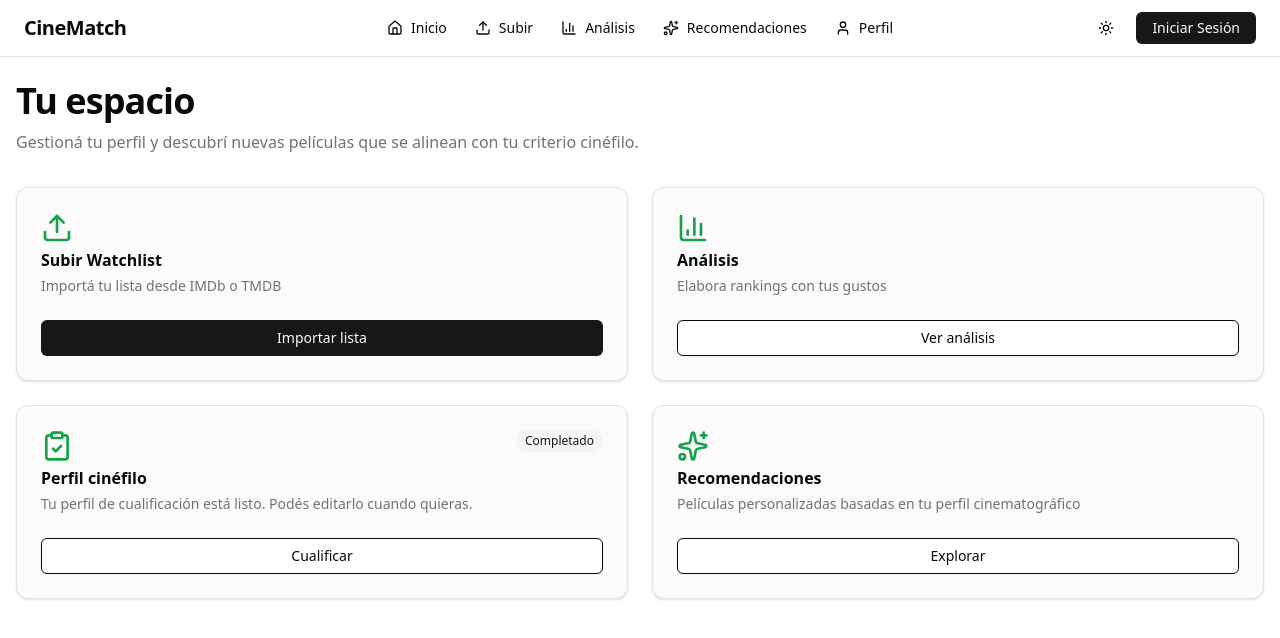
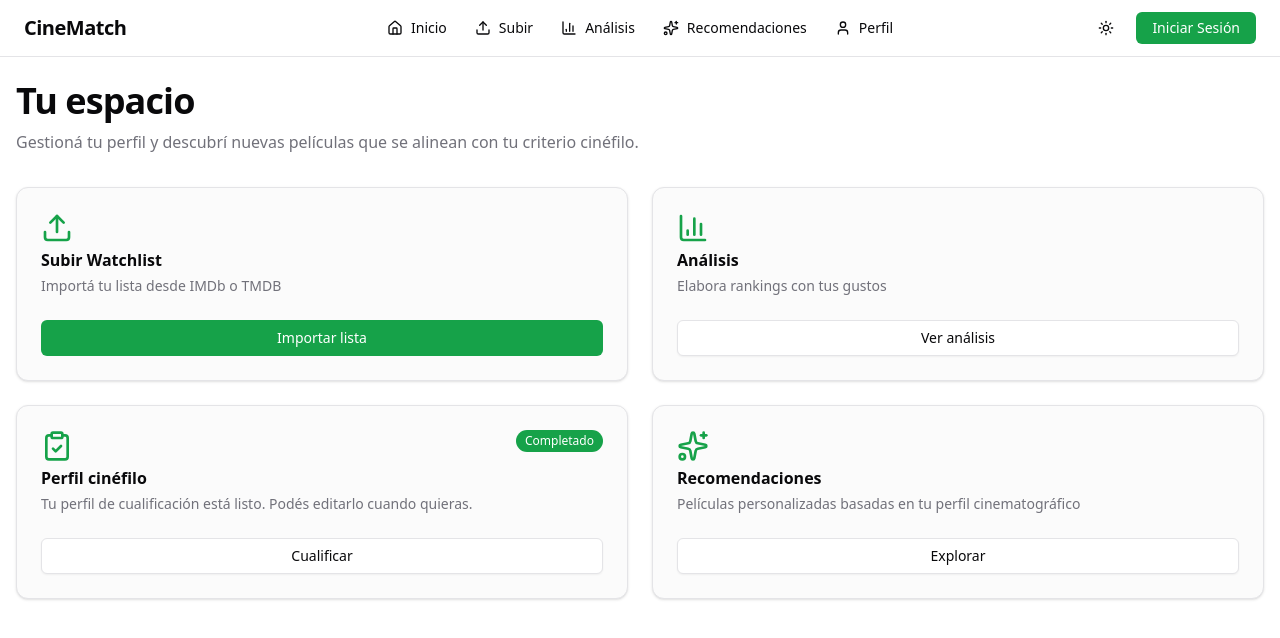
Before and after one commit to VasquezCodes/CineMatch, a Next.js app: page /app in a window 1280 px wide. Shown: the top 638 px of the page. Built offline with nearby package versions, Linux system fonts and the light colour scheme; no server answers.

Commit message:
Refactor UI styles in RankingsDebugPage, WorkerDebugPage, AppHeader, Badge, and Button components to utilize design tokens for consistency; updated error handling and button styles for improved user experience.

```diff
--- a/src/app/dev/rankings/page.tsx
+++ b/src/app/dev/rankings/page.tsx
@@ -106,11 +106,11 @@ export default function RankingsDebugPage() {
           </CardHeader>
           <CardContent>
             {error && (
-              <div className="p-4 bg-red-100 text-red-800 rounded mb-4">
+              <div className="p-4 bg-destructive/10 text-destructive rounded mb-4">
                 Error: {error}
               </div>
             )}
-            <pre className="bg-slate-950 text-slate-50 p-4 rounded overflow-auto max-h-[500px] text-xs">
+            <pre className="bg-muted text-foreground p-4 rounded overflow-auto max-h-[500px] text-xs">
               {result ? JSON.stringify(result, null, 2) : "No result"}
             </pre>
           </CardContent>
--- a/src/app/dev/worker/page.tsx
+++ b/src/app/dev/worker/page.tsx
@@ -32,27 +32,27 @@ export default function WorkerDebugPage() {
         <div className="p-8 max-w-2xl mx-auto">
             <h1 className="text-2xl font-bold mb-4">Import Worker Debugger</h1>
 
-            <div className="mb-6 p-4 bg-gray-100 rounded">
+            <div className="mb-6 p-4 bg-muted rounded">
                 <p className="mb-2">Status: <strong>{loading ? 'Running...' : 'Idle'}</strong></p>
                 <button
                     onClick={triggerWorker}
                     disabled={loading}
-                    className="px-4 py-2 bg-blue-600 text-white rounded hover:bg-blue-700 disabled:opacity-50"
+                    className="px-4 py-2 bg-accent text-accent-foreground rounded hover:bg-accent/90 disabled:opacity-50"
                 >
                     Trigger Worker Process
                 </button>
             </div>
 
             {error && (
-                <div className="p-4 bg-red-100 text-red-700 rounded mb-4">
+                <div className="p-4 bg-destructive/10 text-destructive rounded mb-4">
                     <strong>Error:</strong> {error}
                 </div>
             )}
 
             {result && (
-                <div className="p-4 bg-green-50 rounded border border-green-200">
+                <div className="p-4 bg-muted rounded border border-border">
                     <h2 className="font-semibold mb-2">Result:</h2>
-                    <pre className="text-xs bg-white p-2 rounded overflow-auto max-h-96">
+                    <pre className="text-xs bg-background p-2 rounded overflow-auto max-h-96">
                         {JSON.stringify(result, null, 2)}
                     </pre>
                 </div>
--- a/src/components/layout/app-header.tsx
+++ b/src/components/layout/app-header.tsx
@@ -62,7 +62,7 @@ export function AppHeader() {
                 <Button
                   variant="ghost"
                   size="icon"
-                  className="relative size-9 rounded-full border border-border/40 bg-background shadow-sm hover:bg-accent"
+                  className="relative size-9 rounded-full border border-border/40 bg-background shadow-sm"
                 >
                   <User className="size-4" />
                   <span className="sr-only">Menú de usuario</span>
--- a/src/components/ui/badge.tsx
+++ b/src/components/ui/badge.tsx
@@ -12,7 +12,7 @@ const badgeVariants = cva(
         default:
           "border-transparent bg-primary text-primary-foreground [a&]:hover:bg-primary/90",
         secondary:
-          "border-transparent bg-secondary text-secondary-foreground [a&]:hover:bg-secondary/90",
+          "border-transparent bg-accent text-accent-foreground [a&]:hover:bg-accent/90",
         destructive:
           "border-transparent bg-destructive text-destructive-foreground [a&]:hover:bg-destructive/90",
         outline:
--- a/src/components/ui/button.tsx
+++ b/src/components/ui/button.tsx
@@ -5,20 +5,20 @@ import { cva, type VariantProps } from "class-variance-authority"
 import { cn } from "@/lib/utils/index"
 
 const buttonVariants = cva(
-  "inline-flex items-center justify-center gap-2 whitespace-nowrap rounded-md text-sm font-medium transition-all disabled:pointer-events-none disabled:opacity-50 [&_svg]:pointer-events-none [&_svg:not([class*='size-'])]:size-4 shrink-0 [&_svg]:shrink-0 outline-none focus-visible:border-neutral-950 focus-visible:ring-neutral-950/50 focus-visible:ring-[3px] aria-invalid:ring-red-500/20 dark:aria-invalid:ring-red-500/40 aria-invalid:border-red-500 dark:focus-visible:border-neutral-300 dark:focus-visible:ring-neutral-300/50 dark:aria-invalid:ring-red-900/20 dark:dark:aria-invalid:ring-red-900/40 dark:aria-invalid:border-red-900",
+  "inline-flex items-center justify-center gap-2 whitespace-nowrap rounded-md text-sm font-medium transition-all disabled:pointer-events-none disabled:opacity-50 [&_svg]:pointer-events-none [&_svg:not([class*='size-'])]:size-4 shrink-0 [&_svg]:shrink-0 outline-none focus-visible:border-ring focus-visible:ring-ring/50 focus-visible:ring-[3px] aria-invalid:ring-destructive/20 aria-invalid:border-destructive dark:aria-invalid:ring-destructive/40",
   {
     variants: {
       variant: {
-        default: "bg-neutral-900 text-neutral-50 hover:bg-neutral-900/90 dark:bg-neutral-50 dark:text-neutral-900 dark:hover:bg-neutral-50/90",
+        default: "bg-accent text-accent-foreground hover:bg-accent/90",
         destructive:
-          "bg-red-500 text-white hover:bg-red-500/90 focus-visible:ring-red-500/20 dark:focus-visible:ring-red-500/40 dark:bg-red-500/60 dark:bg-red-900 dark:hover:bg-red-900/90 dark:focus-visible:ring-red-900/20 dark:dark:focus-visible:ring-red-900/40 dark:dark:bg-red-900/60",
+          "bg-destructive text-destructive-foreground hover:bg-destructive/90 focus-visible:ring-destructive/20",
         outline:
-          "border bg-white shadow-xs hover:bg-neutral-100 hover:text-neutral-900 dark:bg-neutral-200/30 dark:border-neutral-200 dark:hover:bg-neutral-200/50 dark:bg-neutral-950 dark:hover:bg-neutral-800 dark:hover:text-neutral-50 dark:dark:bg-neutral-800/30 dark:dark:border-neutral-800 dark:dark:hover:bg-neutral-800/50",
+          "border border-input bg-background shadow-xs hover:bg-accent hover:text-accent-foreground",
         secondary:
-          "bg-neutral-100 text-neutral-900 hover:bg-neutral-100/80 dark:bg-neutral-800 dark:text-neutral-50 dark:hover:bg-neutral-800/80",
+          "bg-secondary text-secondary-foreground hover:bg-secondary/80",
         ghost:
-          "hover:bg-neutral-100 hover:text-neutral-900 dark:hover:bg-neutral-100/50 dark:hover:bg-neutral-800 dark:hover:text-neutral-50 dark:dark:hover:bg-neutral-800/50",
-        link: "text-neutral-900 underline-offset-4 hover:underline dark:text-neutral-50",
+          "hover:bg-muted hover:text-foreground",
+        link: "text-foreground underline-offset-4 hover:underline",
       },
       size: {
         default: "h-9 px-4 py-2 has-[>svg]:px-3",
```
